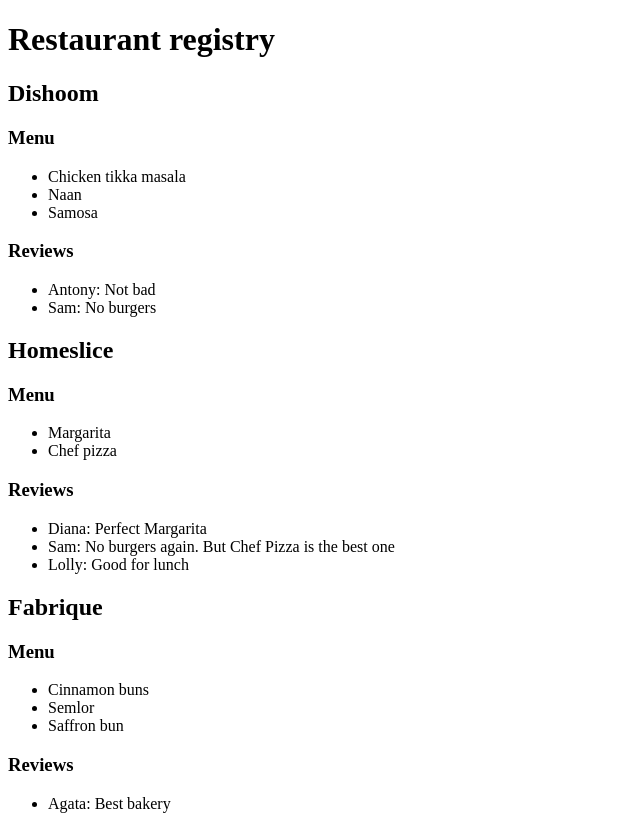
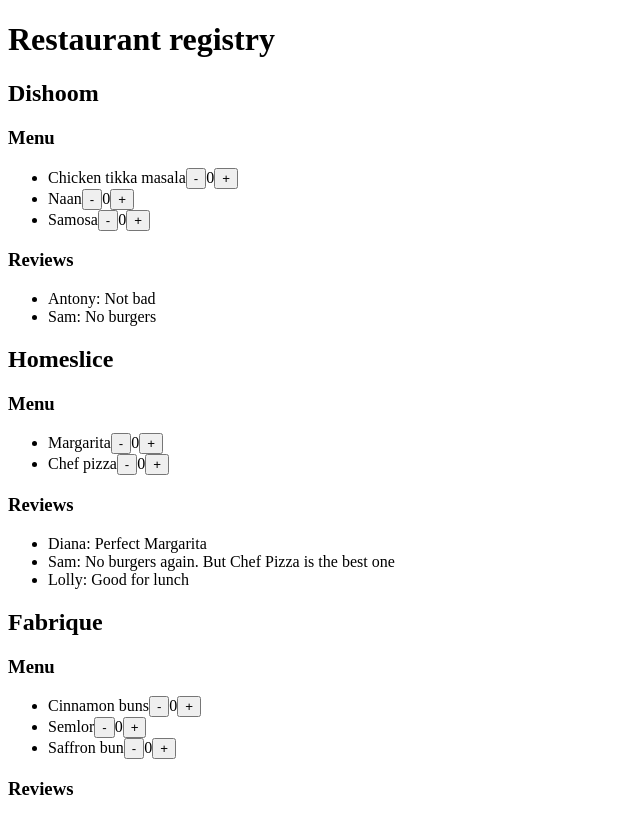
Before and after one commit to vili-ping/restaurants-registry, a React (Vite) app: page / in a window 1280 px wide. Shown: the top 815 px of the page, without its empty margins (0-640 px from the left). Built offline with nearby package versions, Linux system fonts and the light colour scheme.

Commit message:
Add counter for food items

```diff
--- /dev/null
+++ b/src/components/restaurants/Food.jsx
@@ -0,0 +1,14 @@
+import { useCount } from '../../hooks/useCount';
+
+export const Food = ({ foodName }) => {
+  const { count, onIncrement, onDecrement } = useCount(0);
+
+  return (
+    <>
+      <span>{foodName}</span>
+      <button onClick={onDecrement}>-</button>
+      <span>{count}</span>
+      <button onClick={onIncrement}>+</button>
+    </>
+  );
+};
--- a/src/components/restaurants/Restaurant.jsx
+++ b/src/components/restaurants/Restaurant.jsx
@@ -1,3 +1,5 @@
+import { Food } from './Food';
+
 export const Restaurant = ({ name, menu, reviews }) => {
   return (
     <div>
@@ -5,7 +7,11 @@
       <h3>Menu</h3>
       <ul>
         {menu.length ? (
-          menu.map((food) => <li key={food.id}>{food.name}</li>)
+          menu.map((food) => (
+            <li key={food.id}>
+              <Food foodName={food.name} />
+            </li>
+          ))
         ) : (
           <p>Sorry, we haven&apos;t food &#128546;</p>
         )}
--- /dev/null
+++ b/src/hooks/useCount.js
@@ -0,0 +1,23 @@
+import { useState } from 'react';
+
+export const useCount = (initalNumber) => {
+  const [count, setCount] = useState(initalNumber);
+
+  const onIncrement = () => {
+    if (count < 5) {
+      setCount(count + 1);
+    }
+  };
+
+  const onDecrement = () => {
+    if (count > 0) {
+      setCount(count - 1);
+    }
+  };
+
+  return {
+    count,
+    onIncrement,
+    onDecrement,
+  };
+};
```
